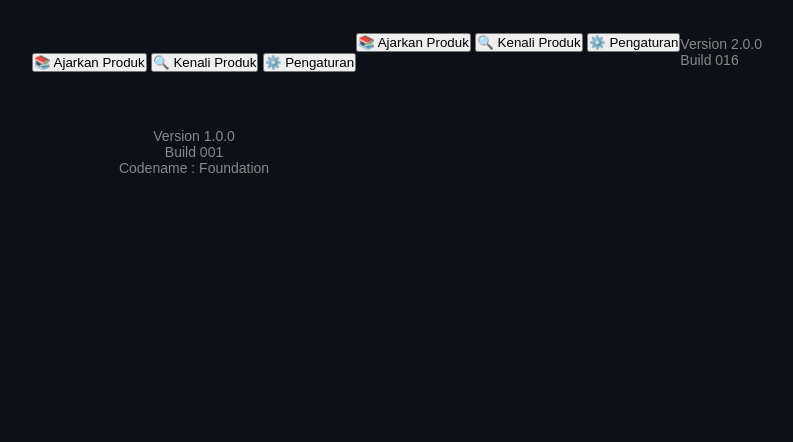
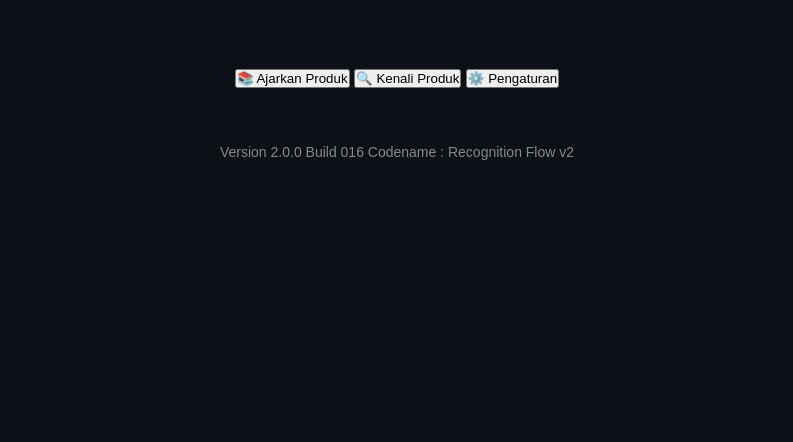
Before and after one commit to siwrad82/SIWRAD-Vision, a website: page www/dashboard.html in a window 1280 px wide. Shown: the part 358-800 px from the top of the page, without its empty margins (243-1036 px from the left). Drawn offline with Linux system fonts and the light colour scheme.

Commit message:
Build 016.7 Dashboard Cleanup and Recognition Flow Integration

```diff
--- a/www/dashboard.html
+++ b/www/dashboard.html
@@ -37,36 +37,18 @@
     <br><br>
 
     <p class="build">
-        Version 1.0.0<br>
-        Build 001<br>
-        Codename : Foundation
+
+Version 2.0.0
+
+Build 016
+
+Codename : Recognition Flow v2
+
     </p>
 
 </div>
-
 <script src="js/app.js"></script>
-<div class="dashboard-menu">
-
-    <button id="btnTraining" class="menu-button">
-        📚 Ajarkan Produk
-    </button>
-
-    <button id="btnRecognition" class="menu-button">
-        🔍 Kenali Produk
-    </button>
-
-    <button id="btnSettings" class="menu-button">
-        ⚙️ Pengaturan
-    </button>
-
-</div>
-
-<p class="build">
-    Version 2.0.0<br>
-    Build 016
-</p>
-
-<script>
+  <script>
 
 document.getElementById("btnTraining").onclick = function () {
     window.location.href = "addProduct.html";
@@ -79,7 +61,6 @@ document.getElementById("btnRecognition").onclick = function () {
 document.getElementById("btnSettings").onclick = function () {
     window.location.href = "settings.html";
 };
-
 </script>
 
 </body>
```
